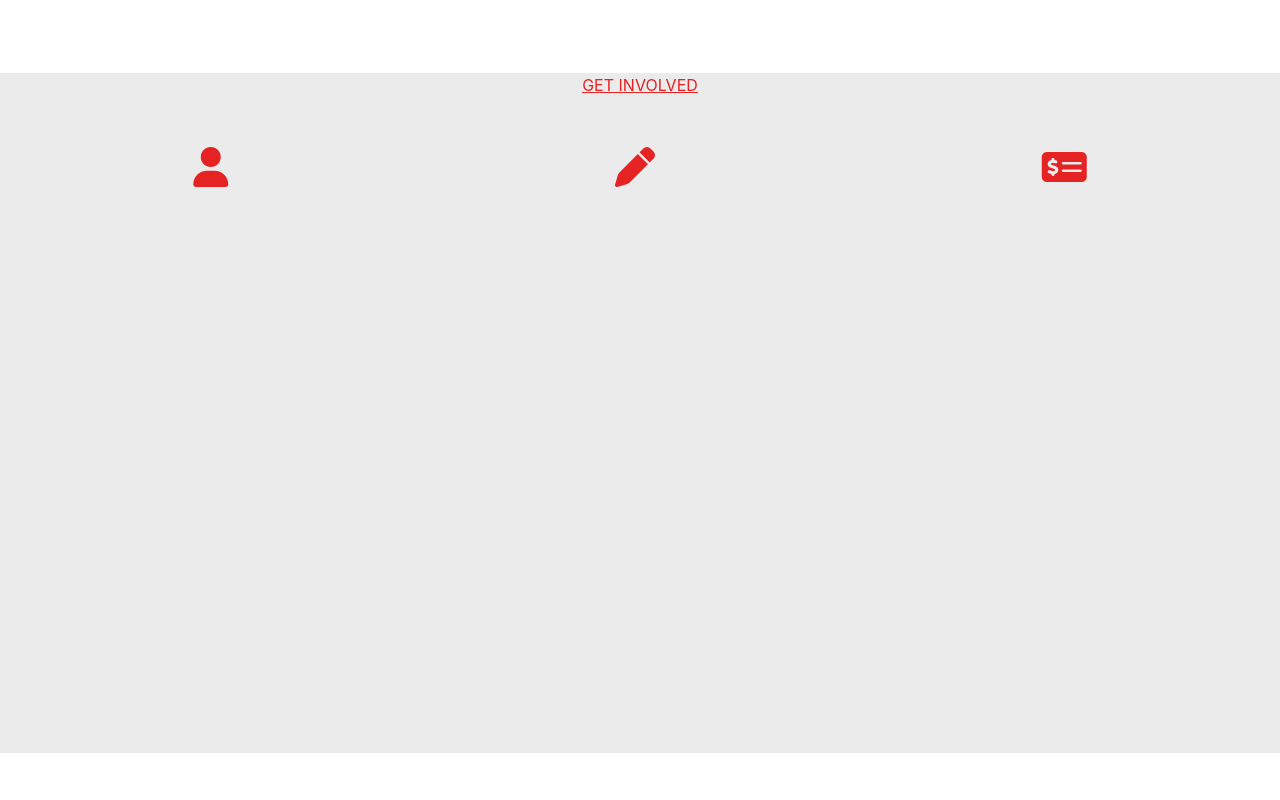
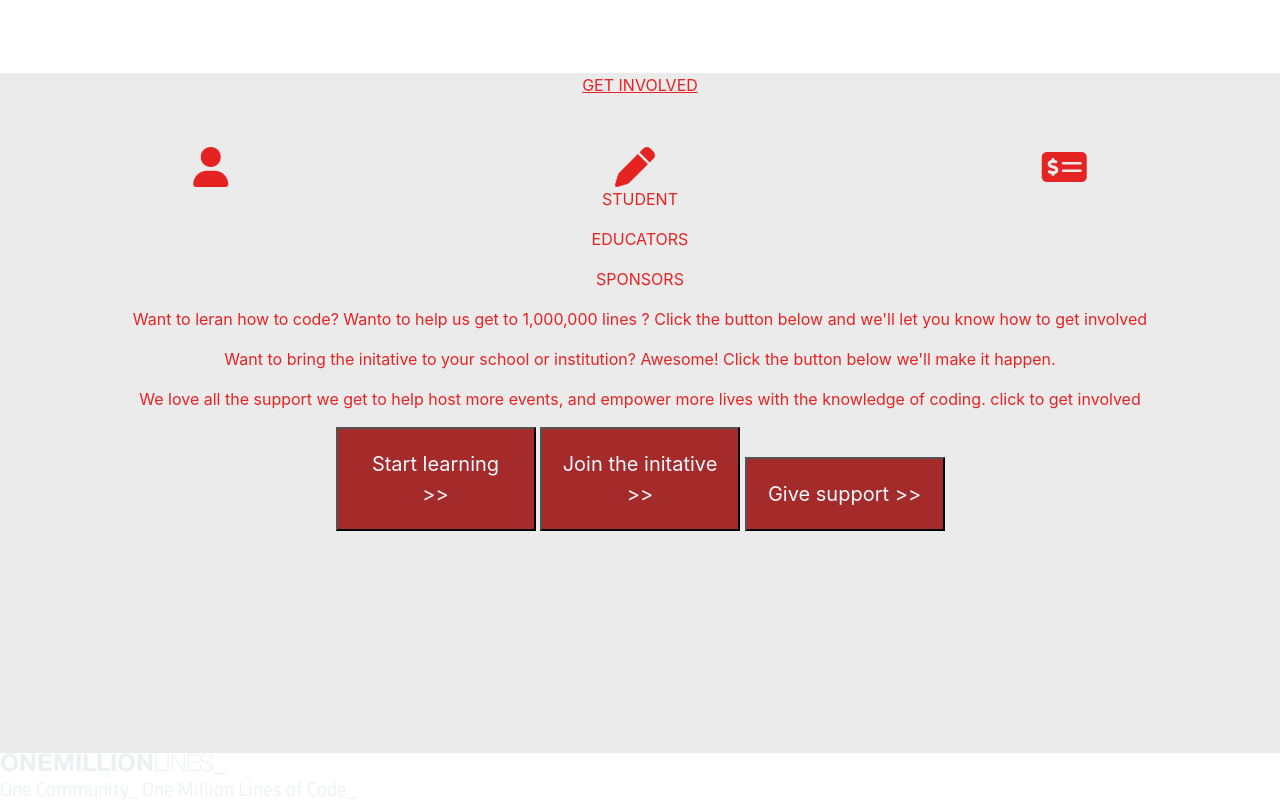
Before and after one commit to Cuisse2poulets/bootstrap-onemillionlines-master, a plain HTML site: page Squelette/index.html in a window 1280 px wide. Shown: the part 1417-2217 px from the top of the page. Before the commit the page ends 2170 px from the top, so only its background shows below. Drawn offline with nearby package versions, Linux system fonts and the light colour scheme.

Commit message:
Update index.html

```diff
--- a/Squelette/index.html
+++ b/Squelette/index.html
@@ -49,8 +49,8 @@
       </p>
     </div>
 
-    <div class="bouton">
-      <button>Learn more >></button>
+    <div>
+      <button class="myb">Learn more >></button>
 
 
     </div>
@@ -94,19 +94,68 @@
       <i class="fa-solid fa-money-check-dollar"></i>
 
 
+
     </div>
+
+
+    <div class="name_involved">
+
+
+      <p>STUDENT</p>
+      <p>EDUCATORS</p>
+      <p>SPONSORS</p>
+
+
+    </div>
+
+
+
+
+
+
+
+
+    <div class="textegetinvolved">
+
+
+
+      <p>Want to leran how to code? Wanto to help us get to 1,000,000 lines ? Click the button below and we'll let you know how to get involved</p>
+      <p>Want to bring the initative to your school or institution? Awesome! Click the button below we'll make it happen.</p>
+      <p>We love all the support we get to help host more events, and empower more lives with the knowledge of coding. click to get involved</p>
+
+
+
+    </div>
+
+
+
+
+    <div class="myd">
+
+      <button class="myg">Start learning >></button>
+      <button class="myg">Join the initative >></button>
+      <button class="myg">Give support >></button>
+
+    </div>
+
+
 
 
 
   </div><!-- /#get-involved -->
 
-    <footer>
-      <!-- Votre code ici -->
+  <footer id="footer">
+
+    <div class="imagj_">
+
+
+      <img src="images/one-million-bottom-brand.png" alt="" class="imaj_fout">
+
+    </div>
+
+
     </footer>
 
-    <div id="back-to-top">
-      <!-- Votre code ici -->
-    </div><!-- /#back-to-top -->
 
 
     <!-- Bootstrap core JavaScript
```
